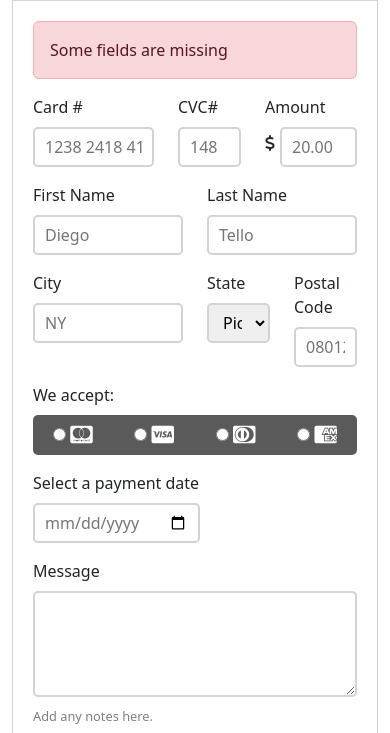
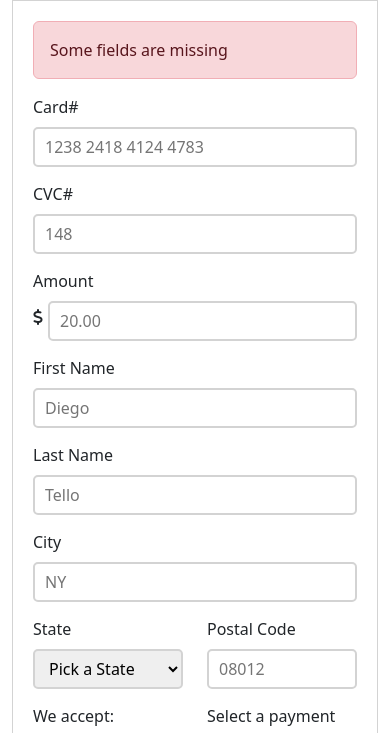
Before and after one commit to 4GeeksAcademy/Form-html-Diego-Tello, a plain HTML site: page index.html in a window 390 px wide. Shown: the part 59-792 px from the top of the page. Drawn offline with nearby package versions, Linux system fonts and the light colour scheme.

Commit message:
First commit

```diff
--- a/index.html
+++ b/index.html
@@ -32,20 +32,20 @@
 
             </div>
             <!--FILA1-->
-            <div class="row mb-3">
-                <div class="col-5 Card celdas">
-                    <label for="NumTarjeta">Card #</label>
+            <div class="row">
+                <div class="col-lg-5 col-12 Card celdas">
+                    <label for="NumTarjeta">Card#</label>
                     <input class="w-100 borderinput" name="Card#" type=”number” id="NumTarjeta"
                         placeholder="1238 2418 4124 4783" />
                 </div>
 
-                <div class="col-3 CVC celdas">
+                <div class="col-lg-3 col-12 CVC celdas">
                     <label for="NumCVC">CVC#</label>
                     <input class="w-100 borderinput" name="CVC" type=”number” id="NumCVC" placeholder="148" />
 
                 </div>
 
-                <div class="col-4  Amount celdas">
+                <div class="col-lg-4 col-12 Amount celdas">
                     <label for="NumAmount">Amount</label>
                     <div class="colum-amount">
                         <i class="fa-solid fa-dollar-sign currency"></i>
@@ -56,13 +56,13 @@
 
             </div>
             <!--FILA2-->
-            <div class="row mb-3">
-                <div class="col-6 FName celdas">
+            <div class="row">
+                <div class="col-12 col-lg-6 FName celdas">
                     <label for="FName">First Name</label>
                     <input class="w-100 borderinput" name="FName" type="text" id="FName" placeholder="Diego" />
                 </div>
 
-                <div class="col-6 LName celdas">
+                <div class="col-lg-6 col-12 LName celdas">
                     <label for="LName">Last Name </label>
                     <input class="w-100 borderinput" name="LName" type=”text id="LName" placeholder="Tello" />
 
@@ -71,15 +71,15 @@
 
             </div>
             <!--FILA3-->
-            <div class="row mb-3">
+            <div class="row">
 
 
-                <div class="col-6 Card celdas">
+                <div class="col-lg-6 col-12 Card celdas">
                     <label for="City">City</label>
                     <input class="w-100 borderinput" name="City" type="text" id="City" placeholder="NY" />
                 </div>
 
-                <div class="col-3 State celdas">
+                <div class="col-lg-3 col-6 State celdas">
                     <label for="State ">State</label>
                     <select class="w-100 borderinput" name="State" type="text" id="State">
                         <option class="DefaultOp" value="default" selected disabled>Pick a State</option>
@@ -101,7 +101,7 @@
 
                 </div>
 
-                <div class="col-3  PCode celdas">
+                <div class="col-lg-3  col-6 PCode celdas">
                     <label for="PCode">Postal Code</label>
                     <input class="w-100 borderinput" name="PCode" type="text" id="PCode" placeholder="08012" />
                 </div>
@@ -113,9 +113,9 @@
             <!--FILA4-->
 
             <div class="row object-fit-cover">
-                <div class="col-lg-3 mb-3 ">
+                <div class="col-lg-3 col-6 cont_pasarelapagos">
                     <label class="Tit_PasarelaPagos" for="">We accept:</label>
-                    <div class="PasarelaPagos col-sm">
+                    <div class="PasarelaPagos">
                         <div class="P_Mastercard">
                             <input type="radio" id="Mastercard" name="PasarelaPagos" />
                             <label for="Mastedcard"><i class="fa-brands fa-cc-mastercard fa-lg white-icon"></i></label>
@@ -139,12 +139,12 @@
                     </div>
                 </div>
 
-                <div class="col-lg-3 mb-3 PaymentDate">
+                <div class="col-lg-3 col-6 PaymentDate">
                     <div><label for="Payment_Day">Select a payment date</label></div>
                     <div><input class="SelectDate" type="date" id="Payment_Day" name="reserva"></div>
                 </div>
 
-                <div class="col-lg-6 mb-3 Message">
+                <div class="col-lg-6 col-12 Message">
                     <label for="Message">Message</label>
                     <textarea class="w-100" type="text" name="Message" id="Message" rows="4"> </textarea>
                     <span class="Message_note">Add any notes here.</span>
--- a/styles.css
+++ b/styles.css
@@ -41,6 +41,9 @@ h3 {
     font-weight: 400;
 }
 
+.celdas{
+    margin-bottom: 15px;
+}
 .borderinput {
     border: lightgray 2px solid;
     margin-top: 8px;
@@ -95,8 +98,13 @@ select {
 
 }
 
+.cont_pasarelapagos{
+    margin-bottom: 15px;
+}
+
 .PaymentDate {
     display: block;
+    margin-bottom: 15px;
 }
 
 .PaymentDate input {
```
